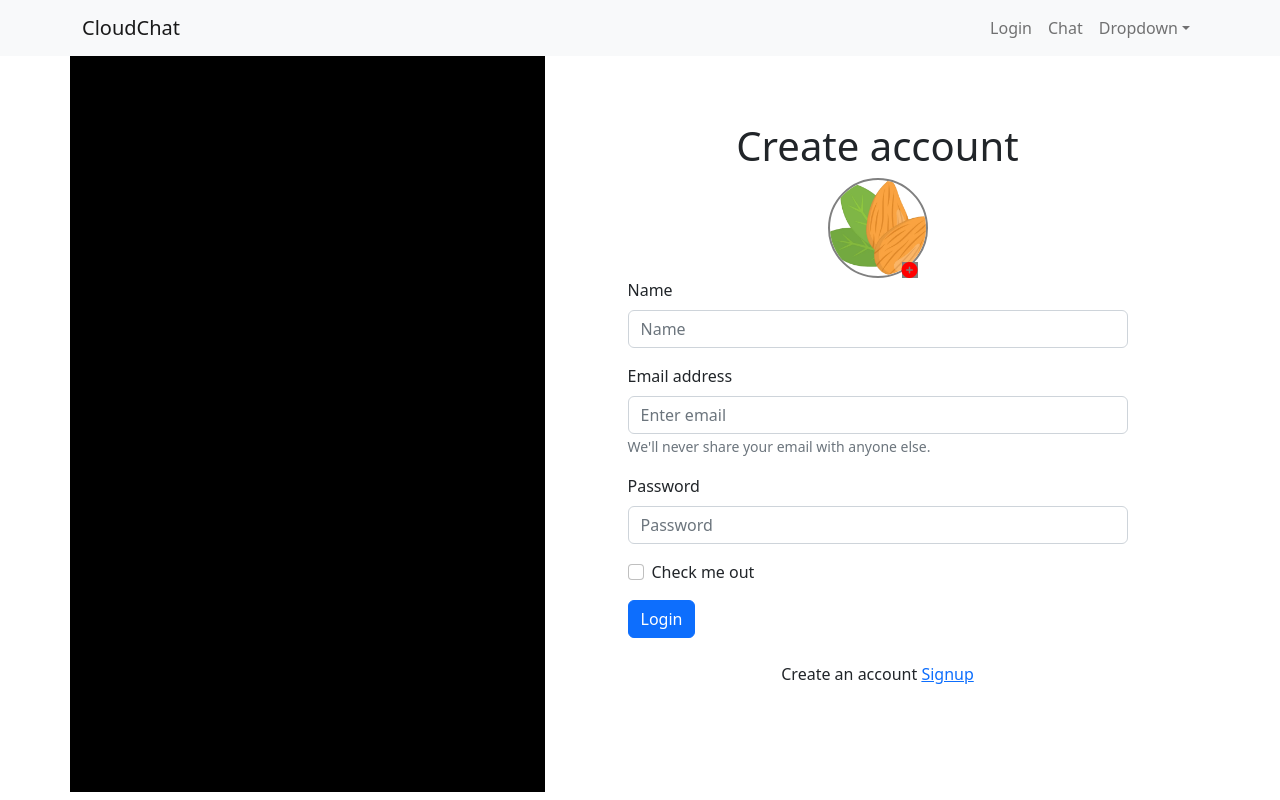
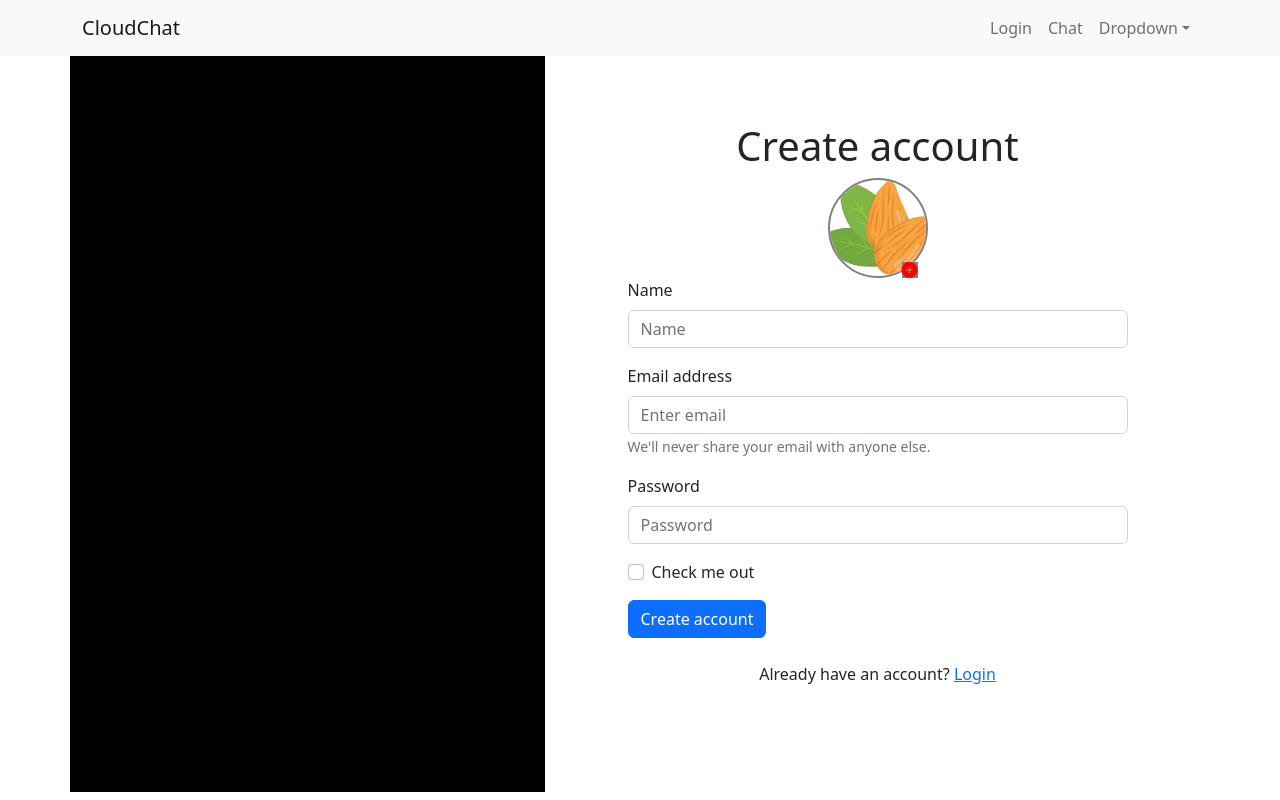
Before and after one commit to farmology/chatapp, a React (Create React App) app in the folder cloudchat/: page /signup in a window 1280 px wide. Built offline with nearby package versions, Linux system fonts and the light colour scheme.

Commit message:
Create states for form fields & link them to value

```diff
--- a/cloudchat/src/pages/Signup.js
+++ b/cloudchat/src/pages/Signup.js
@@ -1,30 +1,41 @@
-import React from 'react'
+import React, { useState } from 'react'
 import { Button, Col, Container, Row, Form } from 'react-bootstrap'
 import { Link } from 'react-router-dom'
 import './Signup.css'
 import defaultImg from '../assets/almond.png'
 
+function validateImg() {}
+
+function handleSignup(e) {
+    e.preventDefault();
+}
+
 function Signup() {
+    const [email, setEmail] = useState('');
+    const [password, setPassword] = useState('');
+    const [name, setName] = useState('');
+
   return (
     <Container>
     <Row>
         <Col md={5} className='signup__bg' ></Col>
         <Col md={7} className='d-flex align-items-center justify-content-center flex-direction-column'>
-    <Form style={{ width: '80%', maxWidth: 500 }} >
+    <Form style={{ width: '80%', maxWidth: 500 }} onSubmit={handleSignup} >
         <h1 className='text-center'>Create account</h1>
         <div className='signup-profile-pic__container'>
             <img src={defaultImg} className='signup-profile-pic'/>
             <label htmlFor='image-upload' className='image-upload-label'>
                 <i className='fas fa-plus-circle add-picture-icon'></i>
             </label>
+            <input type='file' id='image-upload' hidden accept='image.png, image/jpeg' onChange={validateImg} />
         </div>
         <Form.Group className="mb-3" controlId="formBasicName">
         <Form.Label>Name</Form.Label>
-        <Form.Control type="text" placeholder="Name" />
+        <Form.Control type="text" placeholder="Name" onChange={(e) => setName(e.target.value)} value={name}/>
         </Form.Group>
       <Form.Group className="mb-3" controlId="formBasicEmail">
         <Form.Label>Email address</Form.Label>
-        <Form.Control type="email" placeholder="Enter email" />
+        <Form.Control type="email" placeholder="Enter email" onChange={(e) => setEmail(e.target.value)} value={email}/>
         <Form.Text className="text-muted">
           We'll never share your email with anyone else.
         </Form.Text>
@@ -32,17 +43,17 @@ function Signup() {
 
       <Form.Group className="mb-3" controlId="formBasicPassword">
         <Form.Label>Password</Form.Label>
-        <Form.Control type="password" placeholder="Password" />
+        <Form.Control type="password" placeholder="Password" onChange={(e) => setPassword(e.target.value)} value={password}/>
       </Form.Group>
       <Form.Group className="mb-3" controlId="formBasicCheckbox">
         <Form.Check type="checkbox" label="Check me out" />
       </Form.Group>
       <Button variant="primary" type="submit">
-        Login
+        Create account
       </Button>
       <div className="py-4">
         <p className="text-center">
-            Create an account <Link to='/signup' >Signup</Link>
+            Already have an account? <Link to='/signup' >Login</Link>
         </p>
       </div>
     </Form>
```
